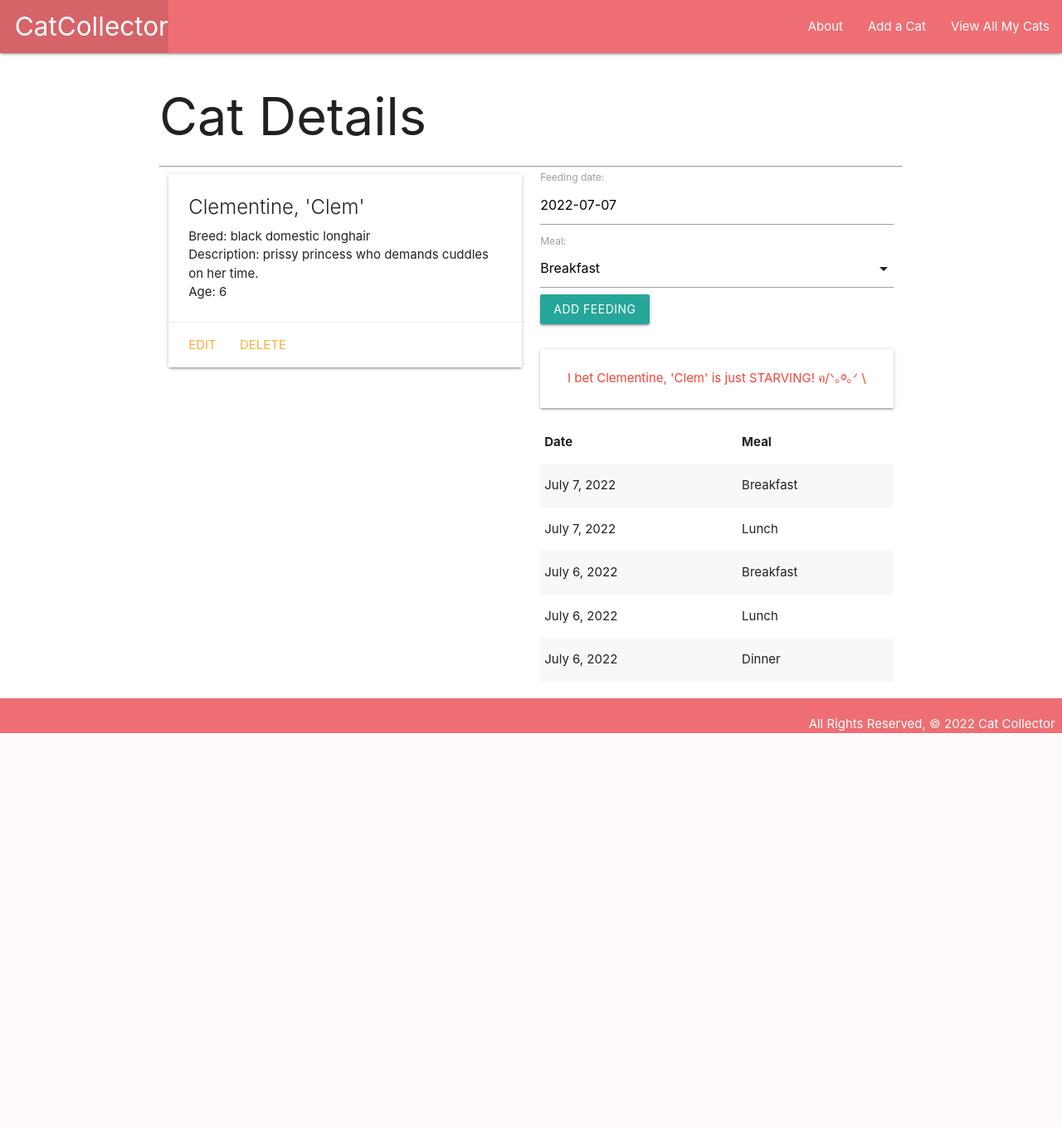
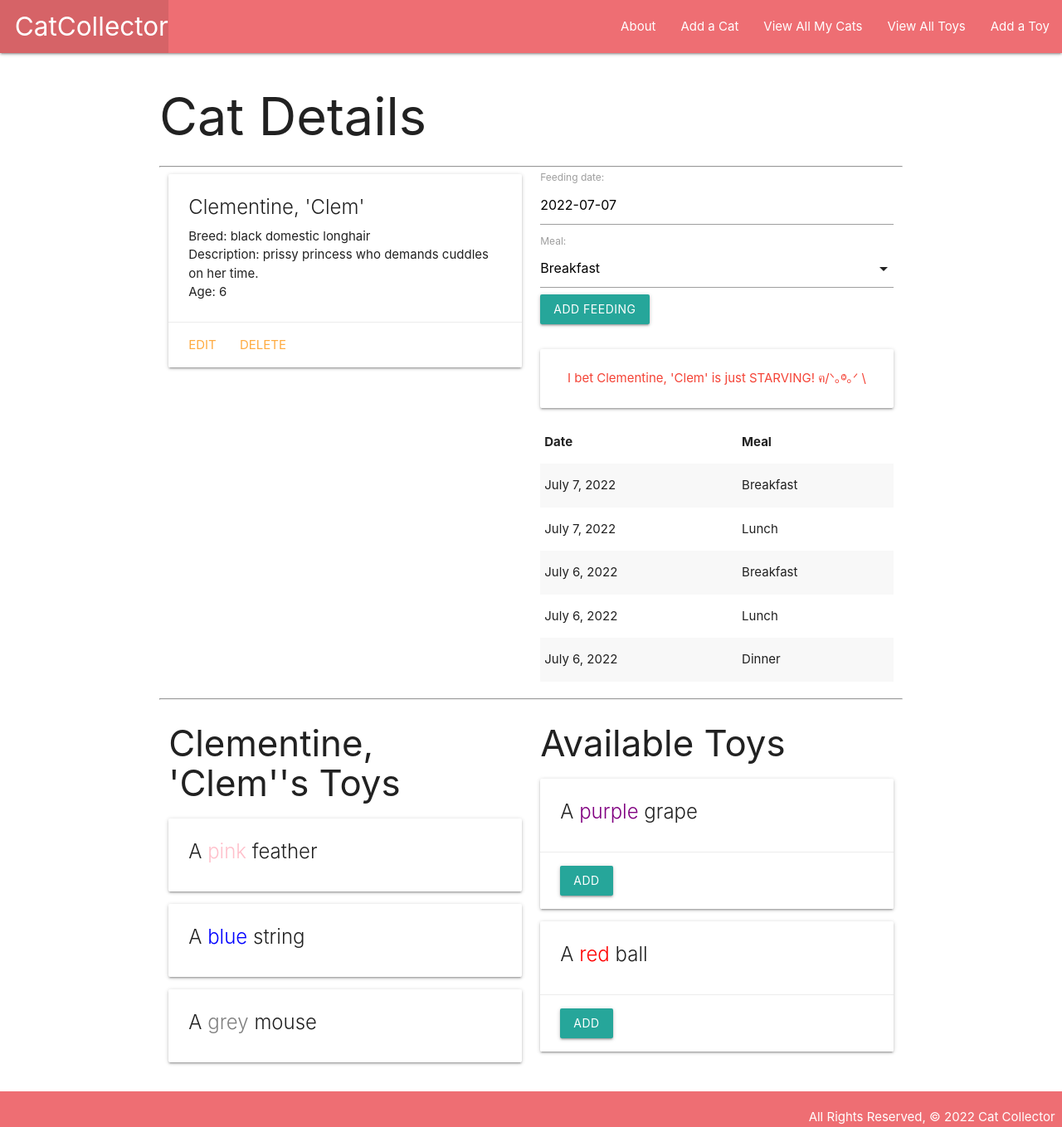
Before and after one commit to earlytuesdaymorning/catcollector, a Django app: page /cats/1/ in a window 1280 px wide. Shown: the whole page at 83% size. Before the commit the page ends 884 px from the top, so only its background shows below. Run offline with Django 4.2, Linux system fonts and the light colour scheme; data comes from the database, SQL or seed files in the repository; both versions use the stored data as it was after the commit.

Commit message:
adding toys- many to many

```diff
--- a/main_app/models.py
+++ b/main_app/models.py
@@ -12,11 +12,25 @@ MEALS = (
 # letters in the key location represent the words in the value location.
 
 # Create your models here.
+
+# Toys model added
+class Toy(models.Model):
+    name = models.CharField(max_length=50)
+    color = models.CharField(max_length=20)
+
+    def __str__(self):
+        return f'{self.color} {self.name}'
+
+    def get_absolute_url(self):
+        return reverse('detail', kwargs={'pk': self.id})
+
 class Cat(models.Model):
     name = models.CharField(max_length=100)
     breed = models.CharField(max_length=100)
     description = models.TextField(max_length=250)
     age = models.IntegerField()
+    # Add the M:M relationship
+    toys = models.ManyToManyField(Toy)
 
     def __str__(self):
         return self.name
--- a/main_app/templates/base.html
+++ b/main_app/templates/base.html
@@ -34,6 +34,8 @@
                 <li><a href="{% url 'about' %}">About</a></li>
                 <li><a href="{% url 'cats_create' %}">Add a Cat</a></li>
                 <li><a href="{% url 'index' %}">View All My Cats</a></li>
+                <li><a href="{% url 'toys_index' %}">View All Toys</a></li>
+                <li><a href="{% url 'toys_create' %}">Add a Toy</a></li>
             </ul>
         </nav>
     </header>
--- a/main_app/templates/cats/details.html
+++ b/main_app/templates/cats/details.html
@@ -61,6 +61,48 @@
         </table>
     </div>
 </div>
+
+<hr />
+<div class="row">
+    <div class="col s6">
+        <h3>{{ cat.name }}'s Toys</h3>
+        {% if cat.toys.count %} {% for toy in cat.toys.all %}
+        <div class="card">
+            <div class="card-content">
+                <span class="card-title">
+                    A <span style="color: {{ toy.color }}">{{ toy.color }}</span> {{ toy.name }}
+                </span>
+            </div>
+        </div>
+        {% endfor %} {% else %}
+        <h5>No Toys :(</h5>
+        {% endif %}
+    </div>
+    <!-- Available toys will come after this line -->
+<div class="col s6">
+    <h3>Available Toys</h3>
+    {% if toys.count %}
+    {% for toy in toys.all %}
+    <div class="card">
+        <div class="card-content">
+            <span class="card-title">
+                A <span style="color: {{ toy.color }}">{{ toy.color }}</span> {{ toy.name }}
+            </span>
+        </div>
+        <div class="card-action">
+            <form action="{% url 'assoc_toy' cat.id toy.id %}" method="post">
+                <!-- cat.id and toy.id need to be in the order they appear in urls -->
+                {% csrf_token %}
+                <button type="submit" class="btn">Add</button>
+            </form>
+        </div>
+    </div>
+    {% endfor %}
+    {% else %}
+    <h5>{{cat.name}} Already Has All Toys Available</h5>
+    {% endif %}
+</div>
+
 <!-- script tags will need to be at the BOTTOM!! we cannot use defer in the CDN we
 used since python just does not work that way.
 below is materialize JS. you can look at the documentation to use a lot more
--- a/main_app/urls.py
+++ b/main_app/urls.py
@@ -26,8 +26,17 @@ urlpatterns = [
     # the detail entry. in short, its just how django works. remember to add the
     # views and the html
     path('cats/<int:cat_id>/add_feeding/', views.add_feeding, name='add_feeding'),
+    path('toys/', views.ToyList.as_view(), name='toys_index'),
+    path('toys/<int:pk>/', views.ToyDetail.as_view(), name='detail'),
+    path('toys/create/', views.ToyCreate.as_view(), name='toys_create'),
+    path('toys/<int:pk>/update/', views.ToyUpdate.as_view(), name='toys_update'),
+    path('toys/<int:pk>/delete/', views.ToyDelete.as_view(), name='toys_delete'),
+    path('cats/<int:cat_id>/add_feeding/', views.add_feeding, name='add_feeding'),
+    # associate a toy with a cat (M:M)
+    path('cats/<int:cat_id>/assoc_toy/<int:toy_id>/', views.assoc_toy, name='assoc_toy'),
+
 ]
-
+# toys paths added with model
 """
 That name argument within each path is used to obtain the correct URL in templates
 using DTL's url template tag, this makes it so we dont need to hardcode the path
--- a/main_app/views.py
+++ b/main_app/views.py
@@ -5,7 +5,9 @@ from django.views.generic.edit import CreateView # this generic import will allo
 # us to generate a simple create form based on our model.
 from django.views.generic.edit import UpdateView, DeleteView # you can just add them
 # all at once by separating by commas
-from .models import Cat
+from django.views.generic import ListView # added with Toys
+from django.views.generic.detail import DetailView # added with Toys
+from .models import Cat, Toy
 from .forms import FeedingForm
 
 """
@@ -46,10 +48,11 @@ def cats_index(request):
 
 def cats_details(request, cat_id):
     cat = Cat.objects.get(id=cat_id)
+    toys_cat_doesnt_have = Toy.objects.exclude(id__in=cat.toys.all().values_list('id'))
     feeding_form = FeedingForm() # instantiating FeedingForm to be rendered
     return render(request, 'cats/details.html', {
-        'cat': cat, 'feeding_form': feeding_form # including feeding_form along
-        # with the cat model
+        'cat': cat, 'feeding_form': feeding_form, 'toys': toys_cat_doesnt_have
+        # including feeding_form along with the cat model, and adding toys
     })
 
 def add_feeding(request, cat_id):
@@ -61,6 +64,10 @@ def add_feeding(request, cat_id):
         new_feeding = form.save(commit=False)
         new_feeding.cat_id = cat_id
         new_feeding.save()
+    return redirect('details', cat_id=cat_id)
+
+def assoc_toy(request, cat_id, toy_id):
+    Cat.objects.get(id=cat_id).toys.add(toy_id)
     return redirect('details', cat_id=cat_id)
 
 class CatCreate(CreateView):
@@ -89,6 +96,31 @@ of the templates folder with a name the same as the app, in our case main_app.
 """
 
 
+class ToyList(ListView):
+    model = Toy
+    template_name = 'toys/index.html'
+
+
+class ToyDetail(DetailView):
+    model = Toy
+    template_name = 'toys/detail.html'
+
+
+class ToyCreate(CreateView):
+    model = Toy
+    fields = ['name', 'color']
+
+
+class ToyUpdate(UpdateView):
+    model = Toy
+    fields = ['name', 'color']
+
+
+class ToyDelete(DeleteView):
+    model = Toy
+    success_url = '/toys/'
+
+
 # This seed data is just here for testing. v
 
 # Add the Cat class & list and view function below the imports
```
Also changed, not shown: main_app/templates/main_app/toy_confirm_delete.html (added, +16 -0 lines), main_app/templates/main_app/toy_form.html (added, +15 -0 lines), main_app/templates/toys/detail.html (added, +19 -0 lines), main_app/templates/toys/index.html (added, +15 -0 lines), db.sqlite3, main_app/migrations/0003_toy_alter_feeding_options_alter_feeding_date.py (added), main_app/migrations/0004_cat_toys.py (added).
